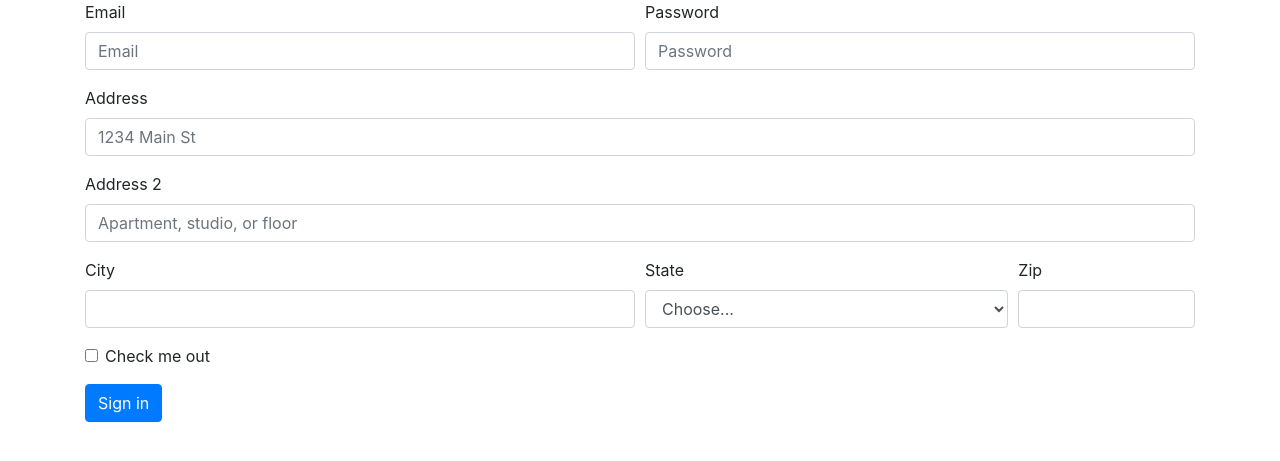
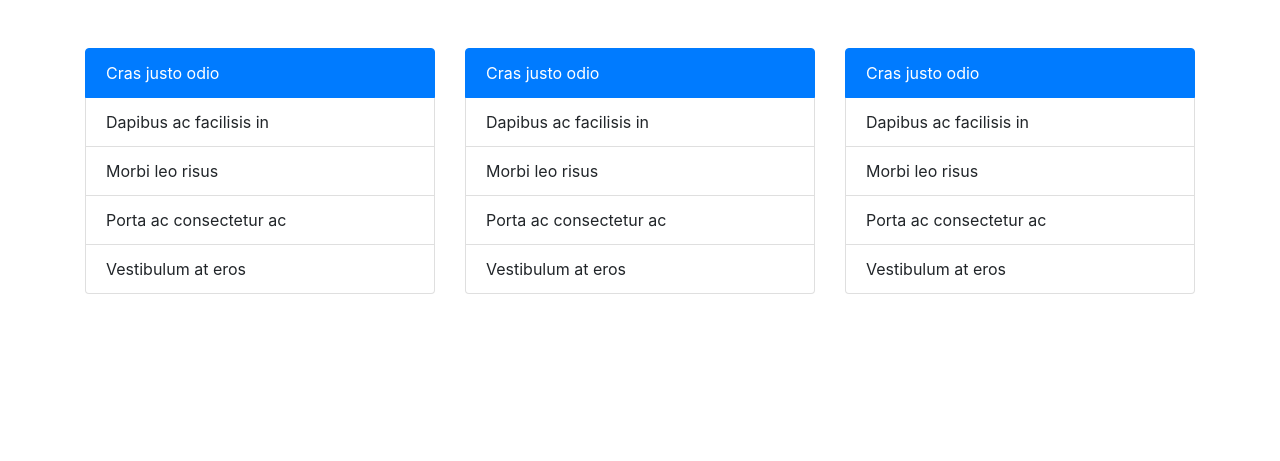
Before and after one commit to satitza/PythonDjango, a Django app: page /page in a window 1280 px wide. Shown: the part 56-517 px from the top of the page. Run offline with Django 3.2, Linux system fonts and the light colour scheme; some libraries are stand-ins or nearby versions.

Commit message:
add template.html

```diff
--- a/templates/index.html
+++ b/templates/index.html
@@ -1,122 +1,33 @@
-<!doctype html>
-<html lang="en">
-<head>
-    <!-- Required meta tags -->
-    <meta charset="utf-8">
-    <meta name="viewport" content="width=device-width, initial-scale=1, shrink-to-fit=no">
-
-    <!-- Bootstrap CSS -->
-    <link rel="stylesheet" href="https://maxcdn.bootstrapcdn.com/bootstrap/4.0.0/css/bootstrap.min.css"
-          integrity="sha384-Gn5384xqQ1aoWXA+058RXPxPg6fy4IWvTNh0E263XmFcJlSAwiGgFAW/dAiS6JXm" crossorigin="anonymous">
-
-    <title>Hello, world!</title>
-</head>
-<header>
-    <nav class="navbar navbar-expand-lg navbar-light bg-light">
-        <a class="navbar-brand" href="#">Navbar</a>
-        <button class="navbar-toggler" type="button" data-toggle="collapse" data-target="#navbarSupportedContent"
-                aria-controls="navbarSupportedContent" aria-expanded="false" aria-label="Toggle navigation">
-            <span class="navbar-toggler-icon"></span>
-        </button>
-
-        <div class="collapse navbar-collapse" id="navbarSupportedContent">
-            <ul class="navbar-nav mr-auto">
-                <li class="nav-item active">
-                    <a class="nav-link" href="#">Home <span class="sr-only">(current)</span></a>
-                </li>
-                <li class="nav-item">
-                    <a class="nav-link" href="#">Link</a>
-                </li>
-                <li class="nav-item dropdown">
-                    <a class="nav-link dropdown-toggle" href="#" id="navbarDropdown" role="button"
-                       data-toggle="dropdown" aria-haspopup="true" aria-expanded="false">
-                        Dropdown
-                    </a>
-                    <div class="dropdown-menu" aria-labelledby="navbarDropdown">
-                        <a class="dropdown-item" href="#">Action</a>
-                        <a class="dropdown-item" href="#">Another action</a>
-                        <div class="dropdown-divider"></div>
-                        <a class="dropdown-item" href="#">Something else here</a>
-                    </div>
-                </li>
-                <li class="nav-item">
-                    <a class="nav-link disabled" href="#">Disabled</a>
-                </li>
+{% extends 'template.html' %}
+{% block title %} Index Page {% endblock %}
+{% block body %}
+    <div class="row mt-5">
+        <div class="col-md-4 mb-3">
+            <ul class="list-group">
+                <li class="list-group-item active">Cras justo odio</li>
+                <li class="list-group-item">Dapibus ac facilisis in</li>
+                <li class="list-group-item">Morbi leo risus</li>
+                <li class="list-group-item">Porta ac consectetur ac</li>
+                <li class="list-group-item">Vestibulum at eros</li>
             </ul>
-            <form class="form-inline my-2 my-lg-0">
-                <input class="form-control mr-sm-2" type="search" placeholder="Search" aria-label="Search">
-                <button class="btn btn-outline-success my-2 my-sm-0" type="submit">Search</button>
-            </form>
         </div>
-    </nav>
-</header>
-<body>
-
-<div class="container">
-    <div class="row">
-        <div class="col-md-12">
-            <form>
-                <div class="form-row">
-                    <div class="form-group col-md-6">
-                        <label for="inputEmail4">Email</label>
-                        <input type="email" class="form-control" id="inputEmail4" placeholder="Email">
-                    </div>
-                    <div class="form-group col-md-6">
-                        <label for="inputPassword4">Password</label>
-                        <input type="password" class="form-control" id="inputPassword4" placeholder="Password">
-                    </div>
-                </div>
-                <div class="form-group">
-                    <label for="inputAddress">Address</label>
-                    <input type="text" class="form-control" id="inputAddress" placeholder="1234 Main St">
-                </div>
-                <div class="form-group">
-                    <label for="inputAddress2">Address 2</label>
-                    <input type="text" class="form-control" id="inputAddress2"
-                           placeholder="Apartment, studio, or floor">
-                </div>
-                <div class="form-row">
-                    <div class="form-group col-md-6">
-                        <label for="inputCity">City</label>
-                        <input type="text" class="form-control" id="inputCity">
-                    </div>
-                    <div class="form-group col-md-4">
-                        <label for="inputState">State</label>
-                        <select id="inputState" class="form-control">
-                            <option selected>Choose...</option>
-                            <option>...</option>
-                        </select>
-                    </div>
-                    <div class="form-group col-md-2">
-                        <label for="inputZip">Zip</label>
-                        <input type="text" class="form-control" id="inputZip">
-                    </div>
-                </div>
-                <div class="form-group">
-                    <div class="form-check">
-                        <input class="form-check-input" type="checkbox" id="gridCheck">
-                        <label class="form-check-label" for="gridCheck">
-                            Check me out
-                        </label>
-                    </div>
-                </div>
-                <button type="button" class="btn btn-primary">Sign in</button>
-            </form>
+        <div class="col-md-4 mb-3">
+            <ul class="list-group">
+                <li class="list-group-item active">Cras justo odio</li>
+                <li class="list-group-item">Dapibus ac facilisis in</li>
+                <li class="list-group-item">Morbi leo risus</li>
+                <li class="list-group-item">Porta ac consectetur ac</li>
+                <li class="list-group-item">Vestibulum at eros</li>
+            </ul>
+        </div>
+        <div class="col-md-4 mb-3">
+            <ul class="list-group">
+                <li class="list-group-item active">Cras justo odio</li>
+                <li class="list-group-item">Dapibus ac facilisis in</li>
+                <li class="list-group-item">Morbi leo risus</li>
+                <li class="list-group-item">Porta ac consectetur ac</li>
+                <li class="list-group-item">Vestibulum at eros</li>
+            </ul>
         </div>
     </div>
-</div>
-
-
-<!-- Optional JavaScript -->
-<!-- jQuery first, then Popper.js, then Bootstrap JS -->
-<script src="https://code.jquery.com/jquery-3.2.1.slim.min.js"
-        integrity="sha384-KJ3o2DKtIkvYIK3UENzmM7KCkRr/rE9/Qpg6aAZGJwFDMVNA/GpGFF93hXpG5KkN"
-        crossorigin="anonymous"></script>
-<script src="https://cdnjs.cloudflare.com/ajax/libs/popper.js/1.12.9/umd/popper.min.js"
-        integrity="sha384-ApNbgh9B+Y1QKtv3Rn7W3mgPxhU9K/ScQsAP7hUibX39j7fakFPskvXusvfa0b4Q"
-        crossorigin="anonymous"></script>
-<script src="https://maxcdn.bootstrapcdn.com/bootstrap/4.0.0/js/bootstrap.min.js"
-        integrity="sha384-JZR6Spejh4U02d8jOt6vLEHfe/JQGiRRSQQxSfFWpi1MquVdAyjUar5+76PVCmYl"
-        crossorigin="anonymous"></script>
-</body>
-</html>
+{% endblock %}
--- /dev/null
+++ b/templates/template.html
@@ -0,0 +1,88 @@
+<!doctype html>
+<html lang="en">
+<head>
+    <!-- Required meta tags -->
+    <meta charset="utf-8">
+    <meta name="viewport" content="width=device-width, initial-scale=1, shrink-to-fit=no">
+
+    <!-- Bootstrap CSS -->
+    <link rel="stylesheet" href="https://maxcdn.bootstrapcdn.com/bootstrap/4.0.0/css/bootstrap.min.css"
+          integrity="sha384-Gn5384xqQ1aoWXA+058RXPxPg6fy4IWvTNh0E263XmFcJlSAwiGgFAW/dAiS6JXm" crossorigin="anonymous">
+
+    <title>
+        {% block title %}
+            Index Page
+        {% endblock %}
+    </title>
+</head>
+<header>
+    <nav class="navbar navbar-expand-lg navbar-light bg-light">
+        <a class="navbar-brand" href="javascript:void(0);">Navbar</a>
+        <button class="navbar-toggler" type="button" data-toggle="collapse" data-target="javascript:void(0);navbarSupportedContent"
+                aria-controls="navbarSupportedContent" aria-expanded="false" aria-label="Toggle navigation">
+            <span class="navbar-toggler-icon"></span>
+        </button>
+
+        <div class="collapse navbar-collapse" id="navbarSupportedContent">
+            <ul class="navbar-nav mr-auto">
+                <li class="nav-item active">
+                    <a class="nav-link" href="javascript:void(0);">Home <span class="sr-only">(current)</span></a>
+                </li>
+                <li class="nav-item">
+                    <a class="nav-link" href="javascript:void(0);">Link</a>
+                </li>
+                <li class="nav-item dropdown">
+                    <a class="nav-link dropdown-toggle" href="javascript:void(0);" id="navbarDropdown" role="button"
+                       data-toggle="dropdown" aria-haspopup="true" aria-expanded="false">
+                        Dropdown
+                    </a>
+                    <div class="dropdown-menu" aria-labelledby="navbarDropdown">
+                        <a class="dropdown-item" href="javascript:void(0);">Action</a>
+                        <a class="dropdown-item" href="javascript:void(0);">Another action</a>
+                        <div class="dropdown-divider"></div>
+                        <a class="dropdown-item" href="javascript:void(0);">Something else here</a>
+                    </div>
+                </li>
+                <li class="nav-item">
+                    <a class="nav-link disabled" href="javascript:void(0);">Disabled</a>
+                </li>
+            </ul>
+            <form class="form-inline my-2 my-lg-0">
+                <input class="form-control mr-sm-2" type="search" placeholder="Search" aria-label="Search">
+                <button class="btn btn-outline-success my-2 my-sm-0" type="submit">Search</button>
+            </form>
+        </div>
+    </nav>
+</header>
+
+
+<head>
+    {% block head %}
+    {% endblock %}
+</head>
+
+
+<body>
+<div class="container">
+    {% block body %}
+    {% endblock %}
+</div>
+</body>
+
+
+<footer>
+    {% block footer %}
+        <!-- Optional JavaScript -->
+        <!-- jQuery first, then Popper.js, then Bootstrap JS -->
+        <script src="https://code.jquery.com/jquery-3.2.1.slim.min.js"
+                integrity="sha384-KJ3o2DKtIkvYIK3UENzmM7KCkRr/rE9/Qpg6aAZGJwFDMVNA/GpGFF93hXpG5KkN"
+                crossorigin="anonymous"></script>
+        <script src="https://cdnjs.cloudflare.com/ajax/libs/popper.js/1.12.9/umd/popper.min.js"
+                integrity="sha384-ApNbgh9B+Y1QKtv3Rn7W3mgPxhU9K/ScQsAP7hUibX39j7fakFPskvXusvfa0b4Q"
+                crossorigin="anonymous"></script>
+        <script src="https://maxcdn.bootstrapcdn.com/bootstrap/4.0.0/js/bootstrap.min.js"
+                integrity="sha384-JZR6Spejh4U02d8jOt6vLEHfe/JQGiRRSQQxSfFWpi1MquVdAyjUar5+76PVCmYl"
+                crossorigin="anonymous"></script>
+    {% endblock %}
+</footer>
+</html>
--- a/webapp/urls.py
+++ b/webapp/urls.py
@@ -5,5 +5,6 @@ from webapp import views
 urlpatterns = [
     path('', views.Index, name='index'),
     path('add/<int:id>/<str:name>', views.Add, name='add'),
-    path('page', views.Page, name='page')
+    path('page', views.Page, name='page'),
+    path('register', views.Register, name='register')
 ]
--- a/webapp/views.py
+++ b/webapp/views.py
@@ -19,3 +19,7 @@ def Add(request, id, name):
 
 def Page(request):
     return render(request, 'index.html')
+
+
+def Register(request):
+    return render(request, 'register.html')
```
Also changed, not shown: templates/register.html (added, +50 -0 lines).
